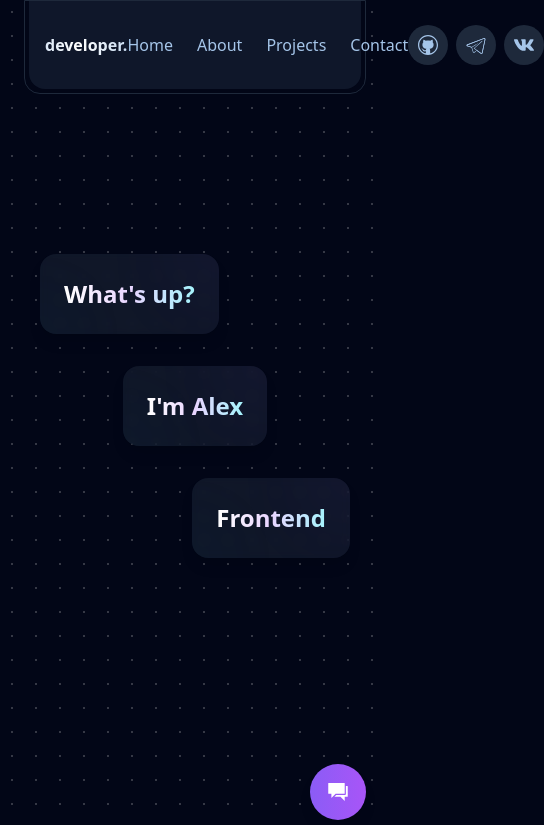
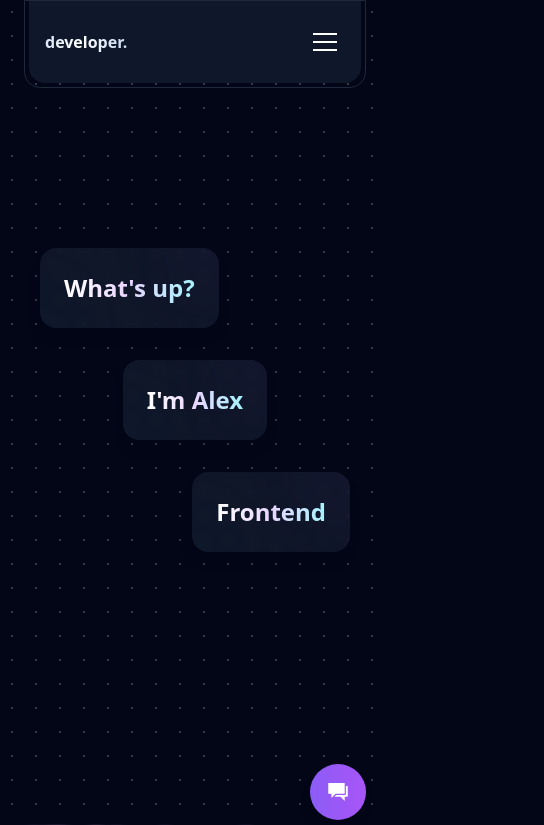
Before and after one commit to hellpes666/hellpes_site, a Next.js app in the folder site/: page / in a window 390 px wide. Shown: the top 825 px of the page, 544 px wide, since content can reach past the window. Built offline with nearby package versions, Linux system fonts and the light colour scheme.

Commit message:
add burger-menu

```diff
--- a/site/src/app/page.tsx
+++ b/site/src/app/page.tsx
@@ -63,7 +63,7 @@ export default function Home() {
             <QuoteSection />
             <TechStack />
             <ProjectsShowcase />
-            <div className="flex gap-8 mt-24">
+            <div className="flex gap-8 mt-24 flex-col md:flex-row md:w-full">
               <CodeBlock />
               <AboutSection />
             </div>
--- a/site/src/widgets/AboutSection/AboutSection.tsx
+++ b/site/src/widgets/AboutSection/AboutSection.tsx
@@ -136,7 +136,7 @@ const AboutSection = () => {
 
   return (
     <>
-      <div className="w-1/3 flex flex-col gap-6 p-8 bg-monokai-bg/50 backdrop-blur-sm rounded-2xl">
+      <div className="w-full md:w-1/3 flex flex-col gap-6 p-8 bg-monokai-bg/50 backdrop-blur-sm rounded-2xl">
         <h3 className=" select-none text-2xl font-bold bg-gradient-to-r from-monokai-fg to-monokai-purple bg-clip-text text-transparent">
           About Me
         </h3>
--- a/site/src/widgets/CodeBlock/CodeBlock.tsx
+++ b/site/src/widgets/CodeBlock/CodeBlock.tsx
@@ -134,7 +134,7 @@ const CodeBlock = () => {
   ];
 
   return (
-    <div className="w-2/3 bg-monokai-bg/50 backdrop-blur-sm rounded-2xl p-8">
+    <div className="w-full bg-monokai-bg/50 backdrop-blur-sm rounded-2xl p-8 md:w-2/3">
       <pre className="text-sm md:text-base font-mono overflow-x-auto">
         <code className="language-typescript whitespace-pre-wrap flex flex-col">
           {codeLines.map((line, index) => (
--- /dev/null
+++ b/site/src/widgets/Header/BurgerMenu.tsx
@@ -0,0 +1,49 @@
+import { memo, useState } from "react";
+import { motion, AnimatePresence } from "framer-motion";
+import { NavigationLinks } from "../NavigationLinks/NavigationLinks";
+import { SocialLinks } from "../SocialLinks/SocialLinks";
+
+export const BurgerMenu = memo(() => {
+    const [isOpen, setIsOpen] = useState(false);
+
+    return (
+        <div className="md:hidden">
+            <button
+                onClick={() => setIsOpen(!isOpen)}
+                className="flex flex-col gap-1.5 p-2"
+                aria-label="Меню"
+            >
+                <motion.span
+                    animate={isOpen ? { rotate: 45, y: 8 } : { rotate: 0, y: 0 }}
+                    className="w-6 h-0.5 bg-white block"
+                />
+                <motion.span
+                    animate={isOpen ? { opacity: 0 } : { opacity: 1 }}
+                    className="w-6 h-0.5 bg-white block"
+                />
+                <motion.span
+                    animate={isOpen ? { rotate: -45, y: -8 } : { rotate: 0, y: 0 }}
+                    className="w-6 h-0.5 bg-white block"
+                />
+            </button>
+
+            <AnimatePresence>
+                {isOpen && (
+                    <motion.div
+                        initial={{ opacity: 0, y: -20 }}
+                        animate={{ opacity: 1, y: 0 }}
+                        exit={{ opacity: 0, y: -20 }}
+                        className="absolute left-0 right-0 top-[calc(100%+4px)] bg-slate-900 p-4 rounded-b-2xl border border-slate-800"
+                    >
+                        <div className="flex flex-col gap-6">
+                            <NavigationLinks />
+                            <SocialLinks />
+                        </div>
+                    </motion.div>
+                )}
+            </AnimatePresence>
+        </div>
+    );
+});
+
+BurgerMenu.displayName = "BurgerMenu";
--- a/site/src/widgets/Header/Header.tsx
+++ b/site/src/widgets/Header/Header.tsx
@@ -1,6 +1,7 @@
 import { memo } from "react";
 import { SocialLinks } from "../SocialLinks/SocialLinks";
 import { NavigationLinks } from "../NavigationLinks/NavigationLinks";
+import { BurgerMenu } from "./BurgerMenu";
 
 export const Header = memo(() => (
     <header className="border border-solid border-slate-800 rounded-b-2xl px-1 pb-1 animate-border sticky top-0 z-50">
@@ -8,8 +9,13 @@ export const Header = memo(() => (
             <strong className="animate-shimmer bg-gradient-to-r from-white via-[#A5C5E9] to-white bg-clip-text text-transparent bg-[length:200%_100%] font-bold select-none">
                 developer.
             </strong>
-            <NavigationLinks />
-            <SocialLinks />
+            <div className="hidden md:block">
+                <NavigationLinks />
+            </div>
+            <div className="hidden md:block">
+                <SocialLinks />
+            </div>
+            <BurgerMenu />
         </nav>
     </header>
 ));
--- a/site/src/widgets/NavigationLinks/NavigationLinks.tsx
+++ b/site/src/widgets/NavigationLinks/NavigationLinks.tsx
@@ -4,7 +4,7 @@ import { motion } from "framer-motion";
 import { memo } from "react";
 
 export const NavigationLinks = memo(() => (
-    <div className="flex items-center gap-6">
+    <div className="flex md:flex-row flex-col items-center gap-6">
         {NAVIGATION_ITEMS.map(item => (
             <motion.a
                 key={item}
```
